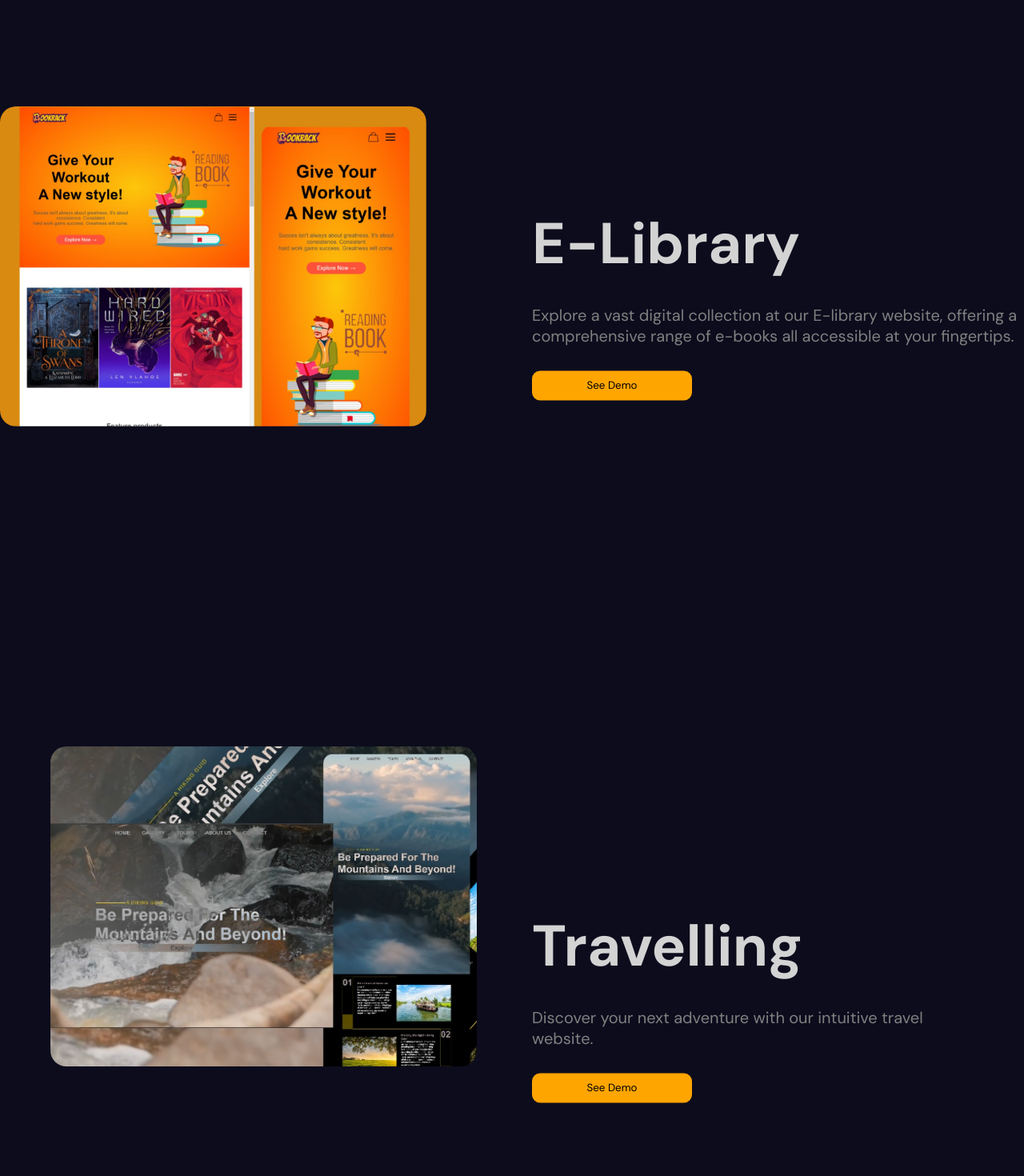
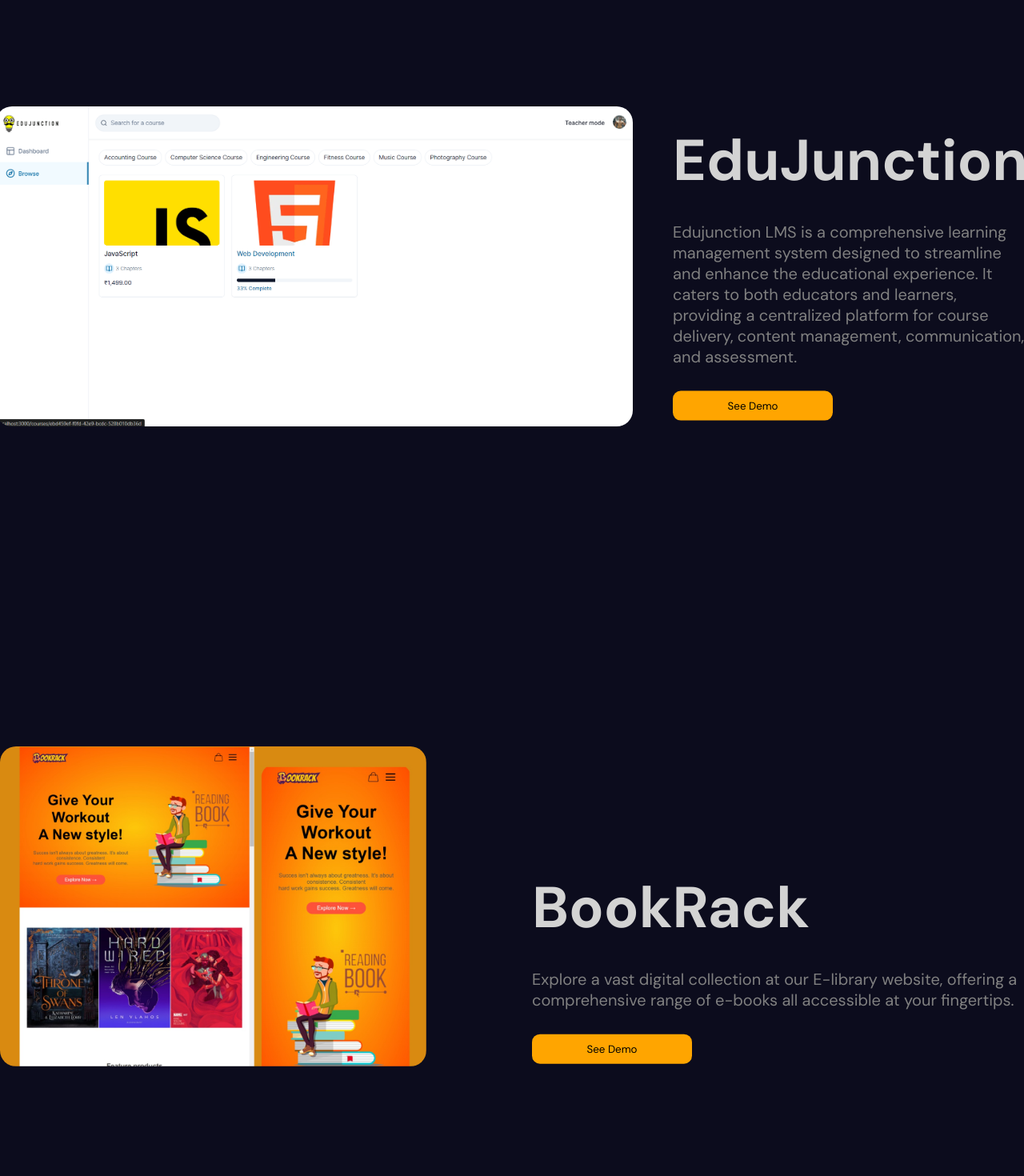
Before and after one commit to AmanKhansili/PORTFOLIO, a React (Vite) app: page / in a window 1280 px wide. Shown: the part 3420-4890 px from the top of the page at 80% size. Built offline with nearby package versions, Linux system fonts and the light colour scheme.

Commit message:
New Project

```diff
--- a/src/component/portfolio/Portfolio.jsx
+++ b/src/component/portfolio/Portfolio.jsx
@@ -5,14 +5,21 @@
 const items = [
   {
     id: 1,
-    title: "E-Library",
+    title: "EduJunction",
+    img: "course1.png",
+    desc: "Edujunction LMS is a comprehensive learning management system designed to streamline and enhance the educational experience. It caters to both educators and learners, providing a centralized platform for course delivery, content management, communication, and assessment.",
+    link: "https://edujunction.vercel.app/",
+  },
+  {
+    id: 1,
+    title: "BookRack",
     img: "1.jpg",
     desc: "Explore a vast digital collection at our E-library website, offering a comprehensive range of e-books all accessible at your fingertips.",
     link: "https://amankhansili.github.io/BookRack/Home.html",
   },
   {
     id: 2,
-    title: "Travelling",
+    title: "TravelX",
     img: "2.jpg",
     link: "https://amankhansili.github.io/Web_Sites/",
     desc: "Discover your next adventure with our intuitive travel website.",
```
Also changed, not shown: public/course1.png (added).
